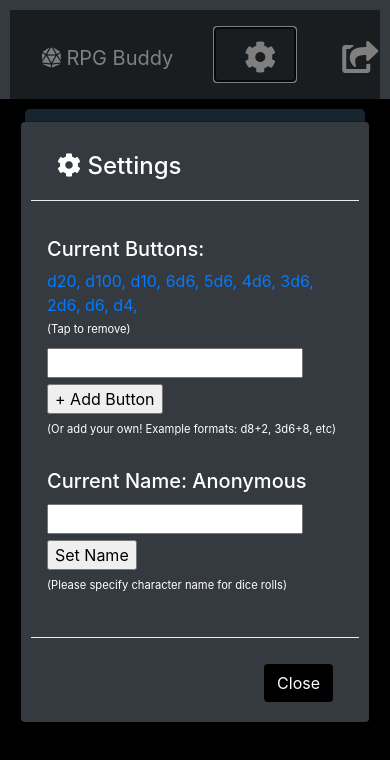
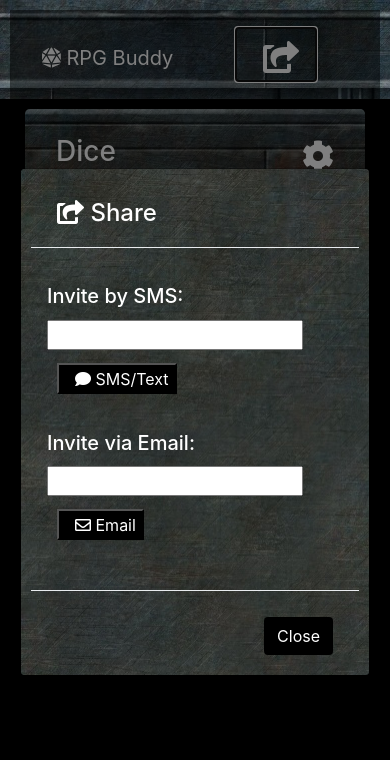
Before and after one commit to Gamlilorien/rpg-buddy, a plain HTML site: page index.html in a window 390 px wide. Both pictures are taken after a click on the button 255 px from the left and 54 px from the top of the page. Drawn offline with nearby package versions, Linux system fonts and the light colour scheme; no server answers.

Commit message:
major sci fi ui overhaul

```diff
--- a/assets/css/style.css
+++ b/assets/css/style.css
@@ -33,8 +33,29 @@ p {
 
 .jumbotron {
     background-color: #2c4b5d;
+    background-image: url("../images/u_carb02.jpg");
     padding: 1rem;
     margin-bottom: 1rem;
+}
+
+.align-rt {
+    text-align: right;
+}
+
+.jumbotron-title-icon {
+    font-size: 2rem;
+    padding: 0;
+    margin: 0;
+}
+
+.jumbotron-title-row {
+    padding: 0;
+    margin: 0;
+}
+
+.no-padd {
+    padding: 0;
+    margin: 0;
 }
 
 .log-container {
@@ -43,7 +64,7 @@ p {
 }
 
 .log-result, .log-timestamp {
-    color: gray;
+    color: #b7b6b6;
 }
 
 .log-timestamp {
@@ -77,6 +98,14 @@ form, input, #dieButton-array {
 .nav-button {
     background: none;
     border: none;
+}
+
+.nav-my-background {
+    background-image: url("../images/u_carb06.jpg");
+}
+
+a.deleteButton {
+    color: #c74949;
 }
 
 
@@ -122,7 +151,8 @@ form, input, #dieButton-array {
 .modal-content {
 
 	max-width: 500px;
-	margin: 0 auto;
+    margin: 0 auto;
+    background-image: url("../images/u_metalgreen.jpg");
 
 }
 
--- a/index.html
+++ b/index.html
@@ -16,7 +16,7 @@
 <body>
 
     <!-- Nav bar -->
-    <nav class="navbar sticky-top navbar-expand navbar-light bg-dark">
+    <nav class="navbar sticky-top navbar-expand navbar-light bg-dark nav-my-background">
         <span class="navbar-brand text-white text-center my-Bg pt-3 pb-3 pl-3 pr-3"><i class="fas fa-dice-d20"></i> RPG Buddy</span>
         <!-- Removed this because we DON'T want nav icons to disapear on small screens -->
         <!-- <button class="navbar-toggler" type="button" data-toggle="collapse" data-target="#navbarNavAltMarkup" aria-controls="navbarNavAltMarkup" aria-expanded="false" aria-label="Toggle navigation">
@@ -24,9 +24,7 @@
         </button> -->
         <!-- <div class="collapse navbar-collapse" id="navbarNavAltMarkup"> -->
             <div class="navbar-nav nav-right ml-auto mr-5">
-            <button type="button" class="nav-item nav-link nav-button" data-toggle="modal" data-target="#settingsModal">
-                <i class="fas fa-cog"></i>
-            </button>
+
             <button type="button" class="nav-item nav-link nav-button" data-toggle="modal" data-target="#shareModal">
                     <i class="fas fa-share-square"></i>
             </button>
@@ -44,7 +42,7 @@
                 <h4 class="modal-title"><i class="fas fa-cog"></i> Settings</h4>
               </div>
               <div class="modal-body">
-                    <h5>Current Buttons:</h5>
+                    <h5>Current Dice Buttons:</h5>
                     <div id="dieButton-array"></div>
                     <p class="instructions">(Tap to remove)</p>
                     <!-- Input form goes here -->
@@ -71,7 +69,7 @@
 
 
 
-    <!-- Settings Modal -->
+    <!-- Share Modal -->
       <div class="container">
         <div class="modal fade" id="shareModal" role="dialog">
           <div class="modal-dialog modal-dialog-centered">
@@ -84,9 +82,9 @@
               <div class="modal-body">
                     <h5>Invite by SMS:</h5>
                     <!-- Input form goes here -->
-                    <form id="newDie-form">
-                        <input type="text" id="die-input">
-                        <input id="add-die" type="submit" value="+ Add Button">
+                    <form id="smsLink-form">
+                        <input type="text" id="sms-input">
+                        <button type="submit"><i class="fas fa-comment"></i> SMS/Text</button>
                     </form>
 
                     <br>
@@ -112,9 +110,19 @@
 
         <div class="jumbotron">
             <!-- Heading -->
-            <h3>Dice</h3>
+            <div class="container">
+                <div class="row jumbotron-title-row">
+                <div class="col no-padd">
+                        <h3>Dice</h3>
+                </div>
+                <div class="col-2 no-padd align-rt">
+                        <button type="button" class="nav-button jumbotron-title-icon" data-toggle="modal" data-target="#settingsModal">
+                            <i class="fas fa-cog"></i>
+                        </button>
+                </div>
+                </div>
+            </div>
 
-            <hr class="my-4">
             <!-- Buttons goes here -->
                 <div id="button-view">
                     <!-- Buttons will be inserted automatically by js  -->
@@ -123,7 +131,7 @@
             <!-- Input form goes here -->
             <form id="quickRoll-form">
                 <input type="text" id="qRoll-input">
-                <input id="quickRoll" type="submit" value="Quick Roll!">
+                <input id="quickRoll" class="btn-default" type="submit" value="Quick Roll!">
             </form>
 
         </div>
```
Also changed, not shown: assets/images/mp_r_wall04a.jpg (added), assets/images/plating_b.jpg (added), assets/images/u_carb02.jpg (added), assets/images/u_carb06.jpg (added), assets/images/u_metalgreen.jpg (added).
